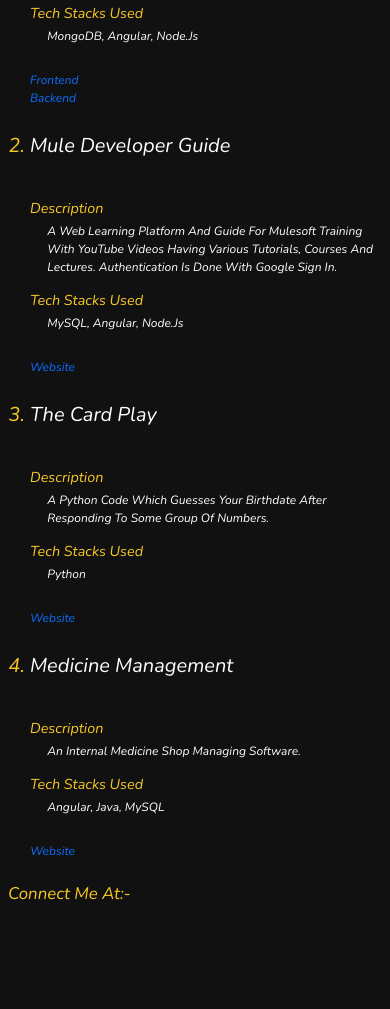
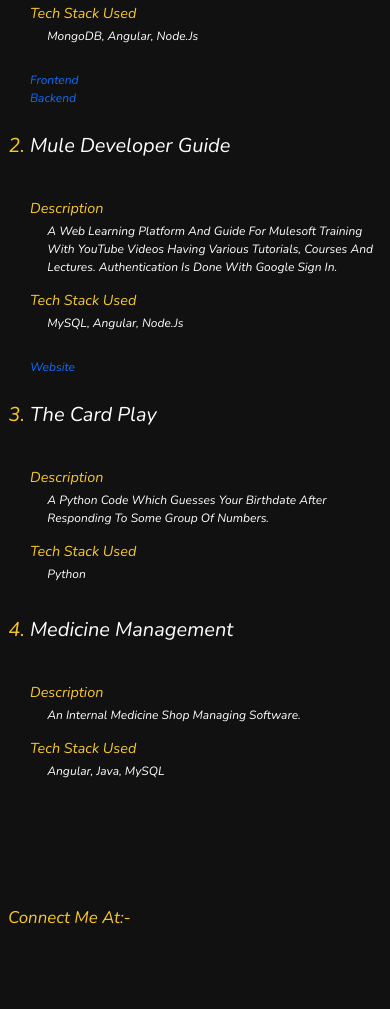
Before and after one commit to Simran2337/Simran2337.github.io, a plain HTML site: page index.html in a window 390 px wide. Shown: the part 3198-4207 px from the top of the page. Drawn offline with nearby package versions, Linux system fonts and the light colour scheme.

Commit message:
bugs fixed

```diff
--- a/index.html
+++ b/index.html
@@ -14,7 +14,10 @@
         integrity="sha384-1BmE4kWBq78iYhFldvKuhfTAU6auU8tT94WrHftjDbrCEXSU1oBoqyl2QvZ6jIW3" crossorigin="anonymous">
 </head>
 
+
+
 <body>
+
     <!-- side bar section  -->
     <header>
         <div class="user">
@@ -173,14 +176,14 @@
                     <div class="row">
                         <div class="col-md-8">
                             <h2 style="font-size: 2.5rem; color:#fff;">YouTube Video to Audio Converter</h2>
-                            <br>
+                            <br />
                             <span style="color: #f9ca24; font-size: 1.8rem;">Description</span>
                             <p style="font-size: 1.5rem; color:#fff;margin-left: 5%;"> A simple Progressive Web App
                                 (PWA) to
                                 convert a YouTube
                                 Video to Audio. Web sockets are used for
                                 realtime conversion progress sharing.</p>
-                            <span style="color: #f9ca24;font-size: 1.8rem;">Tech Stacks Used</span>
+                            <span style="color: #f9ca24;font-size: 1.8rem;">Tech Stack Used</span>
 
                             <p style="font-size: 1.5rem; color:#fff;margin-left: 5%;">MongoDB, Angular, Node.js</p>
                         </div>
@@ -199,12 +202,13 @@
                     <div class="row">
                         <div class="col-md-8">
                             <h2 style="font-size: 2.5rem; color:#fff;">Mule Developer Guide</h2>
-                            <br>
+                            <br />
                             <span style="color: #f9ca24; font-size: 1.8rem;">Description</span>
-                            <p style="font-size: 1.5rem; color:#fff;margin-left: 5%;"> A Web Learning Platform and Guide
+                            <p style="font-size: 1.5rem; color:#fff;margin-left: 5%;"> A Web Learning Platform and
+                                Guide
                                 for Mulesoft Training with YouTube videos having various Tutorials, Courses and
                                 Lectures. Authentication is done with Google Sign In.</p>
-                            <span style="color: #f9ca24;font-size: 1.8rem;">Tech Stacks Used</span>
+                            <span style="color: #f9ca24;font-size: 1.8rem;">Tech Stack Used</span>
 
                             <p style="font-size: 1.5rem; color:#fff;margin-left: 5%;">MySQL, Angular, Node.js</p>
                         </div>
@@ -222,21 +226,19 @@
                     <div class="row">
                         <div class="col-md-8">
                             <h2 style="font-size: 2.5rem; color:#fff;">The Card Play</h2>
-                            <br>
+                            <br />
                             <span style="color: #f9ca24; font-size: 1.8rem;">Description</span>
-                            <p style="font-size: 1.5rem; color:#fff;margin-left: 5%;"> A Python code which guesses your
+                            <p style="font-size: 1.5rem; color:#fff;margin-left: 5%;"> A Python code which guesses
+                                your
                                 birthdate after responding to
                                 some group of numbers.</p>
-                            <span style="color: #f9ca24;font-size: 1.8rem;">Tech Stacks Used</span>
+                            <span style="color: #f9ca24;font-size: 1.8rem;">Tech Stack Used</span>
 
                             <p style="font-size: 1.5rem; color:#fff;margin-left: 5%;">Python</p>
                         </div>
                         <div class="col-md-1"></div>
-                        <div style="font-size: 1rem; color:#fff;margin-top:5%" class="col-md-3">
-                            <a style="text-decoration: none !important; font-size: 1.5rem;"
-                                href="https://muledeveloperguide.com/"> Website </a><br />
+                        <div class="col-md-3"></div>
 
-                        </div>
                     </div>
                 </li>
                 <br />
@@ -245,20 +247,17 @@
                     <div class="row">
                         <div class="col-md-8">
                             <h2 style="font-size: 2.5rem; color:#fff;">Medicine Management</h2>
-                            <br>
+                            <br />
                             <span style="color: #f9ca24; font-size: 1.8rem;">Description</span>
                             <p style="font-size: 1.5rem; color:#fff;margin-left: 5%;"> An Internal Medicine Shop
                                 Managing Software.</p>
-                            <span style="color: #f9ca24;font-size: 1.8rem;">Tech Stacks Used</span>
+                            <span style="color: #f9ca24;font-size: 1.8rem;">Tech Stack Used</span>
 
                             <p style="font-size: 1.5rem; color:#fff;margin-left: 5%;">Angular, Java, MySQL</p>
                         </div>
                         <div class="col-md-1"></div>
-                        <div style="font-size: 1rem; color:#fff;margin-top:5%" class="col-md-3">
-                            <a style="text-decoration: none !important; font-size: 1.5rem;"
-                                href="https://muledeveloperguide.com/"> Website </a><br />
+                        <div class="col-md-3"></div>
 
-                        </div>
                     </div>
 
                 </li>
@@ -266,9 +265,16 @@
         </div>
 
     </section>
-
+    <br />
+    <br />
+    <br />
+    <br />
     <!-- Contact Me  -->
     <section class="contact" id="contact">
+        <br />
+        <br />
+        <br />
+        <br />
         <h1 class="heading"><span>Connect Me at:- </span></h1>
         <ul>
             <li>
@@ -292,7 +298,7 @@
     <script src="script.js"></script>
 
     <script src="https://cdnjs.cloudflare.com/ajax/libs/jquery/3.6.0/jquery.min.js"></script>
+
 </body>
 
-
 </html>
--- a/styles.css
+++ b/styles.css
@@ -226,7 +226,6 @@ header .navbar ul li a:hover {
         display: none;
 }
 
-
 .contact ul {
         padding-top: 36rem;
         padding-left: 36rem;
```
Also changed, not shown: script.js (line endings or trailing spaces).
